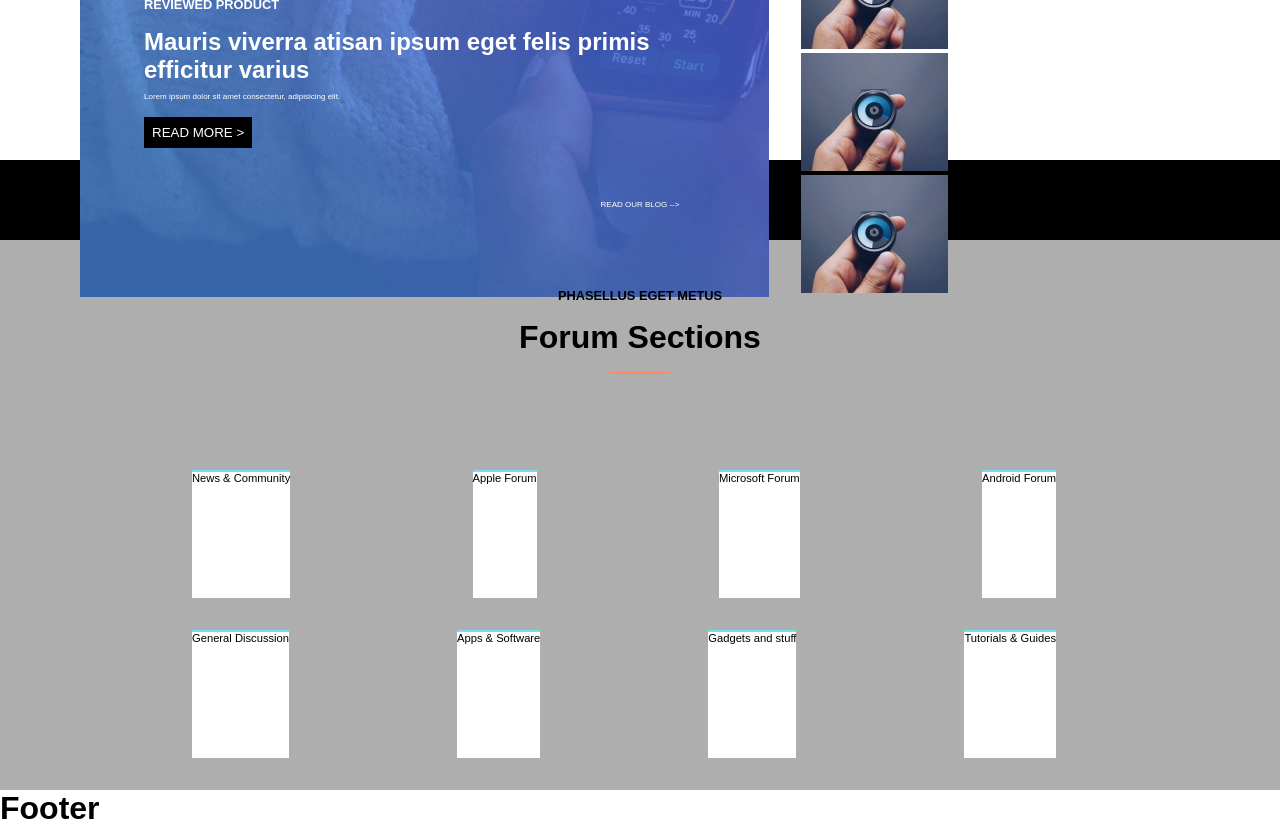
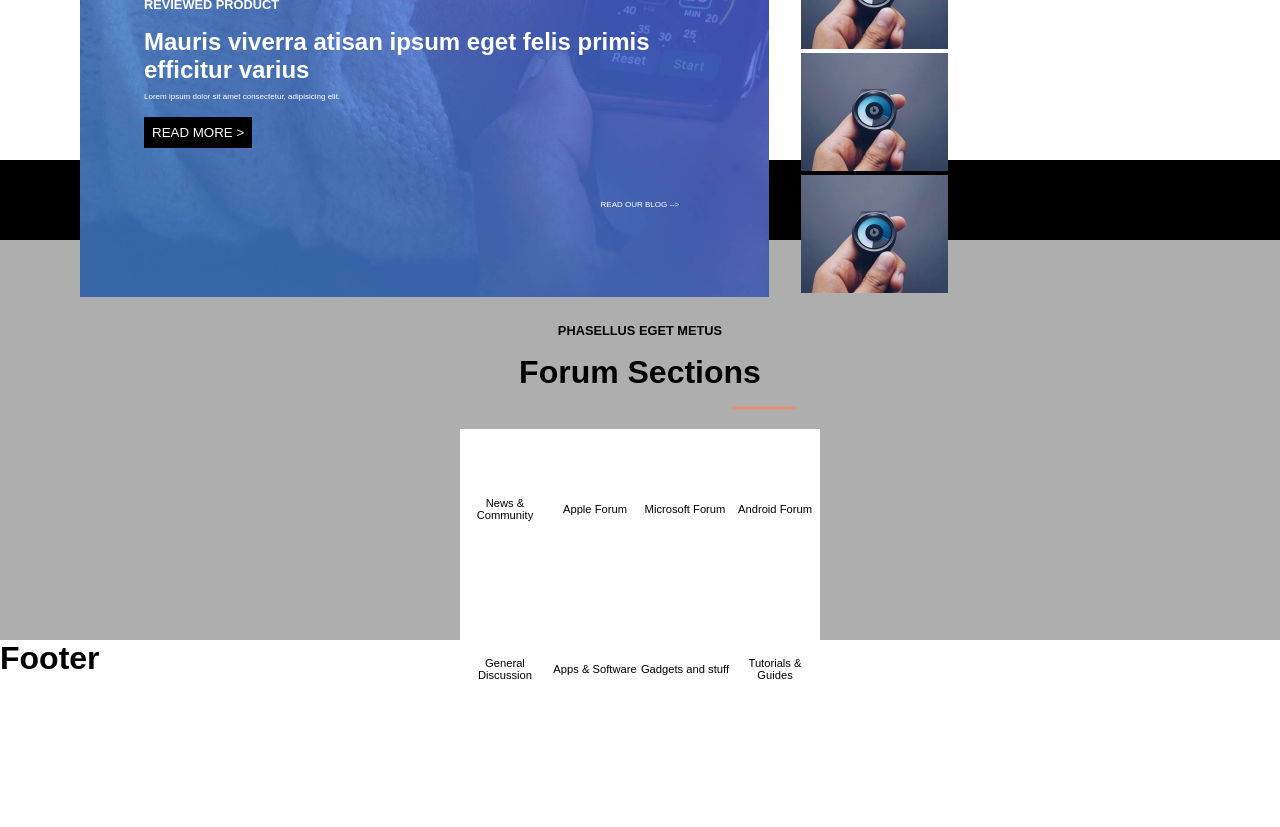
Before and after one commit to emilian0p/proj-html-vuejs, a Vue app: page / in a window 1280 px wide. Shown: the part 2280-3107 px from the top of the page. After the commit the page ends 3029 px from the top, so only its background shows below. Built offline with nearby package versions, Linux system fonts and the light colour scheme.

Commit message:
Forum section (not ended)

```diff
--- a/src/components/Forum.vue
+++ b/src/components/Forum.vue
@@ -4,13 +4,13 @@
         <h3>PHASELLUS EGET METUS</h3>
         <p class="font">Forum Sections</p>
         <div class="space"></div>
-        <div class="container up">
+            <div class="container">
                 <div class="forum-items-container"><p>News & Community</p></div>
                 <div class="forum-items-container"><p>Apple Forum</p></div>
                 <div class="forum-items-container"><p>Microsoft Forum</p></div>
                 <div class="forum-items-container"><p>Android Forum</p></div>
             </div>
-        <div class="container down">
+            <div class="container">
                 <div class="forum-items-container"><p>General Discussion</p></div>
                 <div class="forum-items-container"><p>Apps & Software</p></div>
                 <div class="forum-items-container"><p>Gadgets and stuff</p></div>
@@ -27,7 +27,60 @@ export default {
 </script>
 
 <style lang="scss" scoped>
-div{
+div#back{;
+    background-color: #aeaeae;
+    height: 50vh;
+    width: 100%;
+    display: flex;
+    align-items: center;
+    text-align: center;
+    justify-content: center;
+        h3 {
+            font-size: .8rem;
+            margin-bottom: 1rem;
+            margin-top: 12rem;
+        }
+        .font {
+            font-size: 2rem;
+            margin-bottom: 1rem;
+            font-weight: bold;
+        }
+        .space{
+            background-color: #fc8c5e;
+            height: 2px;
+            width: 4rem;
+            justify-content: center;
+            align-content: center;
+            margin-bottom: 20px;
+            margin-left: 17rem;
+        }
+        .container{
+            display: flex;
+            flex-direction: row;
+            justify-content: space-between;
+            align-items: center;
+            background-color: #fff;
+            height: 10rem;
+                    .forum-items-container{
+                        display: flex;
+                        flex-direction: column;
+                        justify-content: center;
+                        align-items: center;
+                        width: 100%;
+                        margin-bottom: 2rem;
+                        margin-top: 2rem;
+                            p{
+                                font-size: .7rem;
+                            }
+                    }
+            }
+        }
+
+
+
+
+
+/* div{
     display: flex;
 }
 div#back{
@@ -78,5 +131,5 @@ p{
     font-size: .7rem;
     margin-bottom: 1rem;
 
-}
+} */
 </style>
```
Lines whose indentation alone changed are shown as unchanged.
